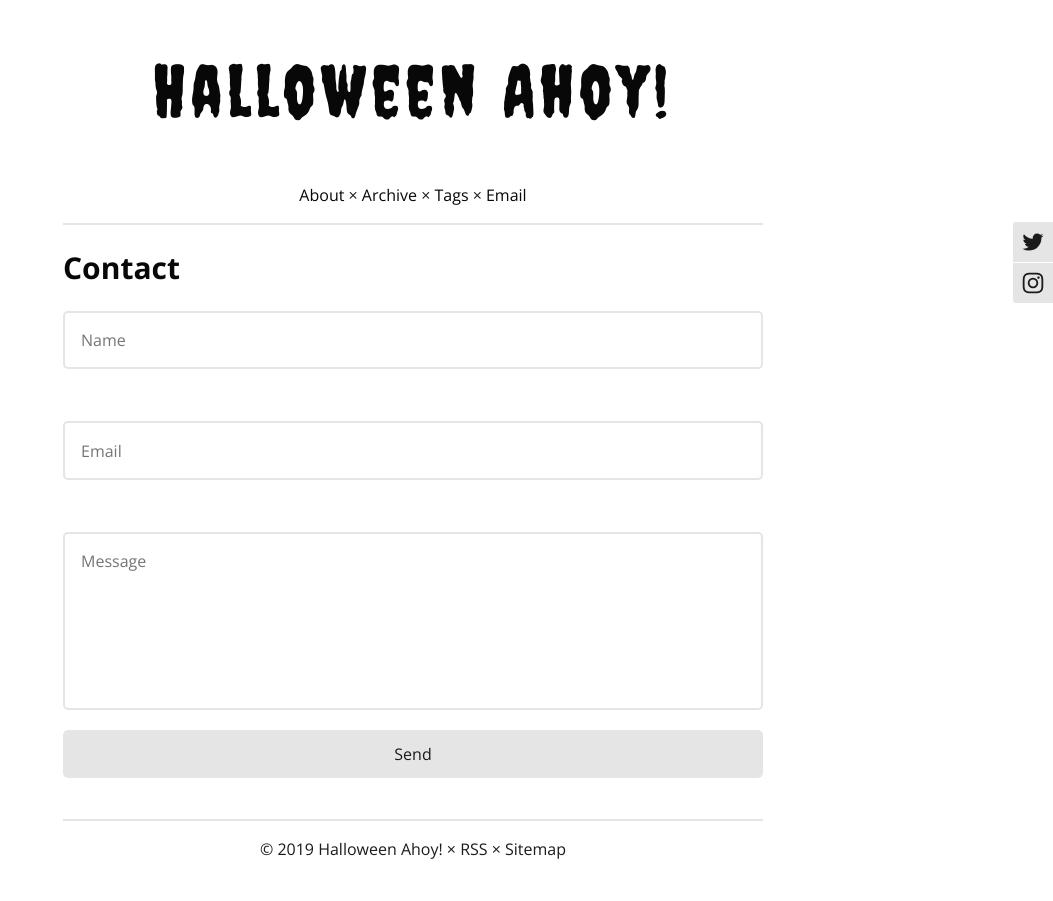
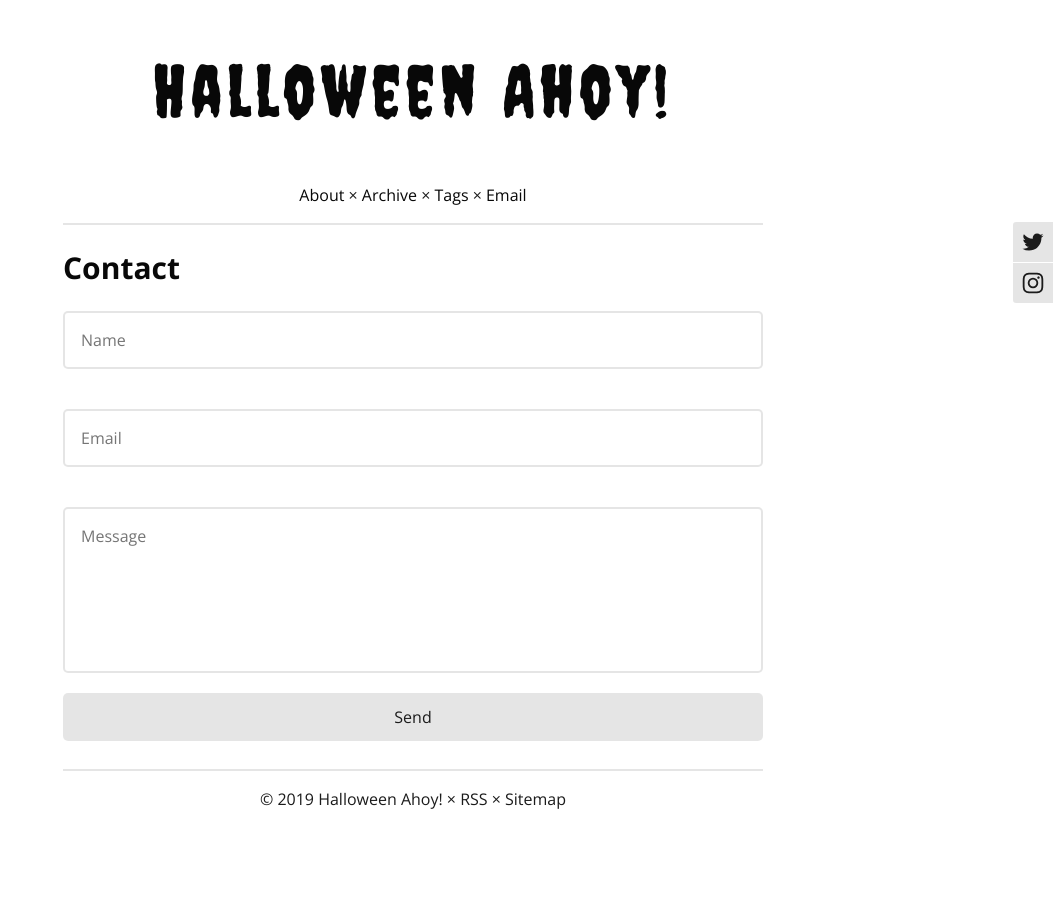
Before and after one commit to halloweenahoy/halloweenahoy.github.io, a Jekyll site: the page built from contact.html, in a window 1280 px wide. Shown: the whole page, without its empty margins (227-1280 px from the left). Built offline with Jekyll 4.4.1, drawn with Linux system fonts in a browser that asks for light colours; comment, search, counter and statistics services are not loaded.

Commit message:
Update style.css

```diff
--- a/css/style.css
+++ b/css/style.css
@@ -15,7 +15,7 @@ padding: 0 10px;
 
 form {
   width: 100%;
-  height: 500px;
+  height: 450px;
   display: grid;
   grid-row-gap: 20px;
 }
```
